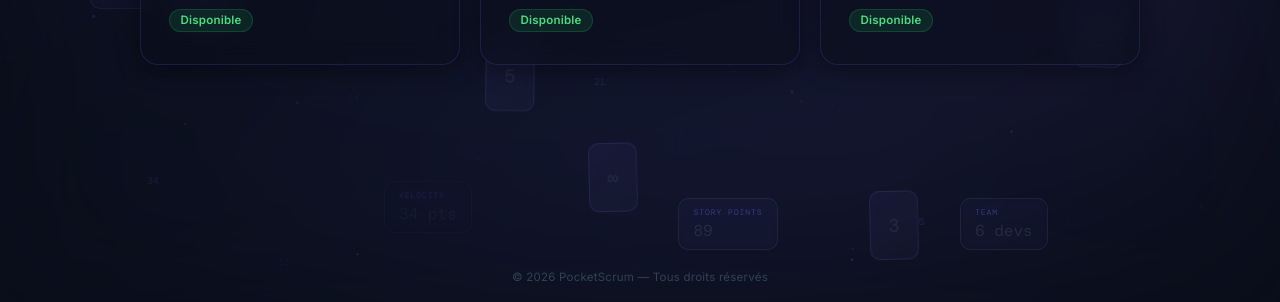
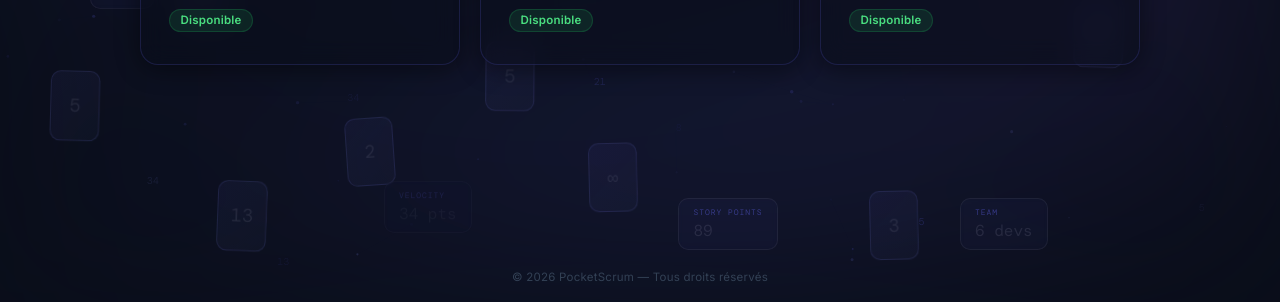
Before and after one commit to Pooranan11/PocketScrum, a React (Vite) app in the folder frontend/: page / in a window 1280 px wide. Shown: the part 506-808 px from the top of the page. Built offline with nearby package versions, Linux system fonts and the light colour scheme; a web font is replaced by a local one.

Commit message:
style: add poker chips to bottom-left area
Co-Authored-By: Claude Sonnet 4.6 <noreply@anthropic.com>

```diff
--- a/frontend/src/components/Background.jsx
+++ b/frontend/src/components/Background.jsx
@@ -16,6 +16,9 @@ const POKER_CHIPS = [
   { value: '∞', left: '46%', top: '82%', dur: '7s',   delay: '4s'   },
   { value: 1,   left: '31%', top: '15%', dur: '5.3s', delay: '3.8s' },
   { value: 3,   left: '68%', top: '88%', dur: '6.2s', delay: '0.6s' },
+  { value: 5,   left: '4%',  top: '74%', dur: '5.6s', delay: '1.8s' },
+  { value: 13,  left: '17%', top: '88%', dur: '6.4s', delay: '3s'   },
+  { value: 2,   left: '27%', top: '78%', dur: '5s',   delay: '0.7s' },
 ]
 
 const SPRINT_CARDS = [
```
